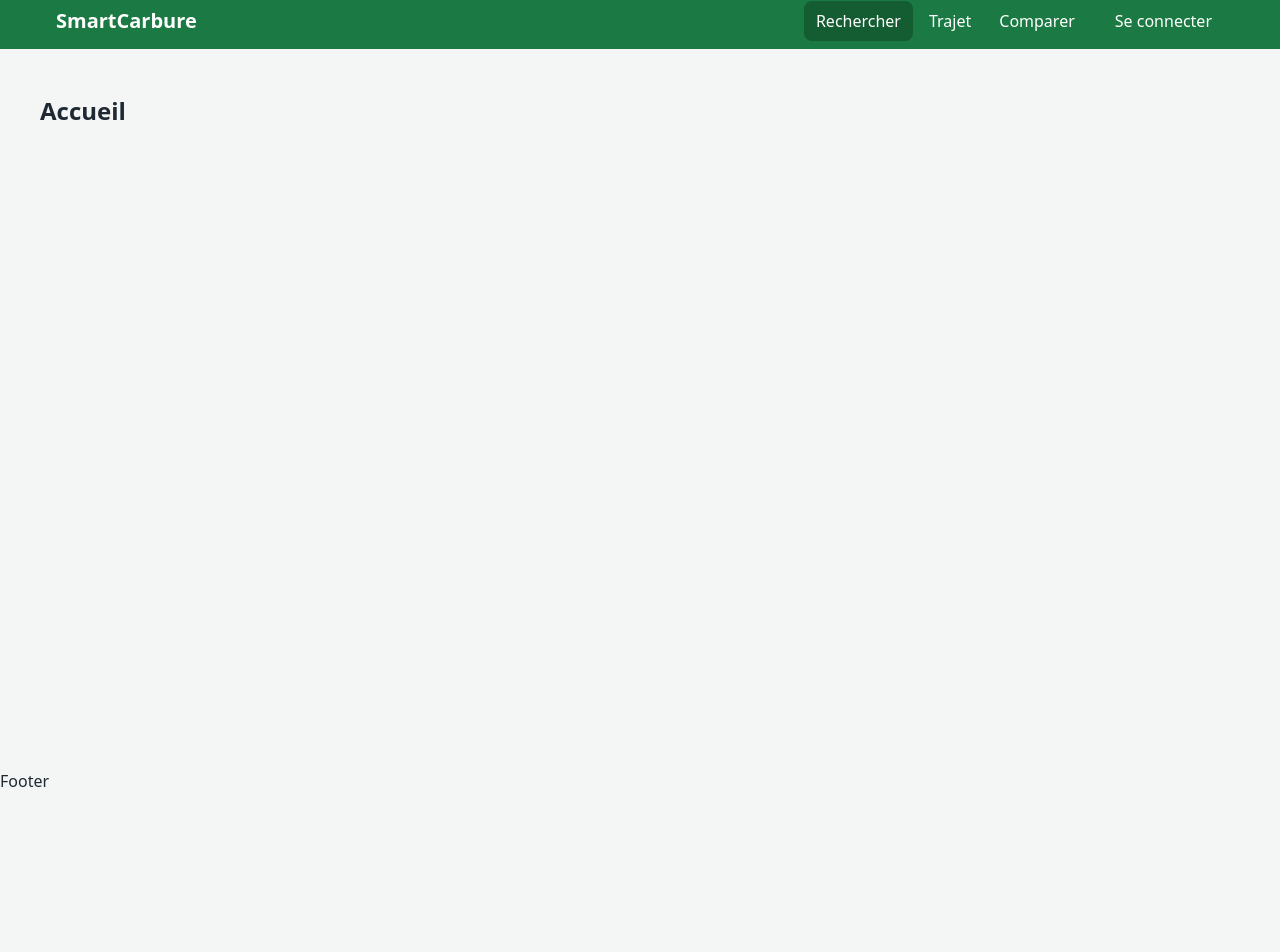
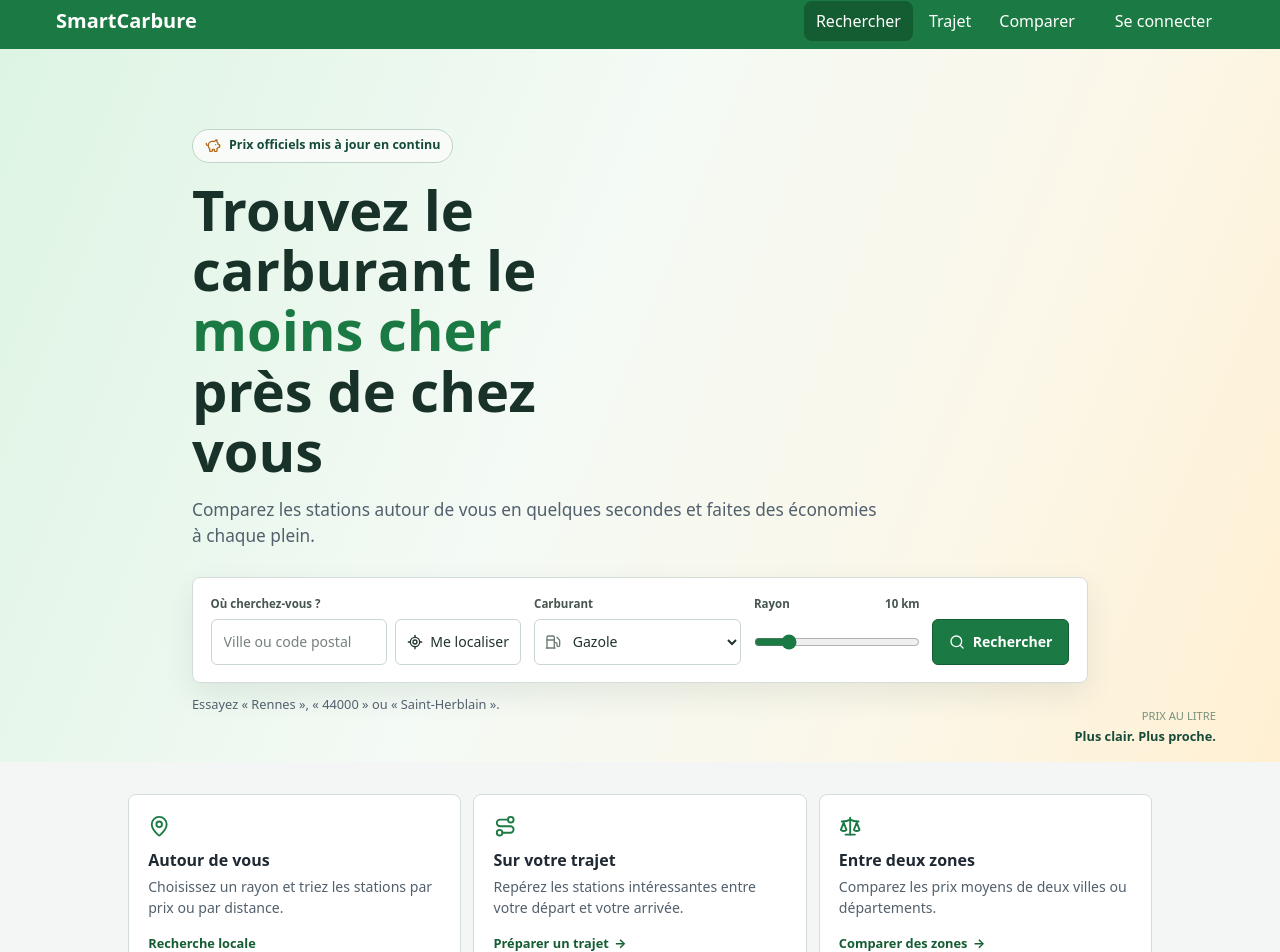
Before and after one commit to AdiyoFouad/SmartCarbure, a React (Vite) app in the folder frontend/: page / in a window 1280 px wide. Shown: the part 7-959 px from the top of the page. Before the commit the page ends 800 px from the top, so only its background shows below. Built offline with nearby package versions, Linux system fonts and the light colour scheme.

Commit message:
[L2-05] page d'accueil

```diff
--- a/frontend/src/index.css
+++ b/frontend/src/index.css
@@ -35,6 +35,10 @@
 *::before,
 *::after {
   box-sizing: border-box;
+}
+
+html {
+  overflow-x: hidden;
 }
 
 body {
--- a/frontend/src/pages/Accueil.css
+++ b/frontend/src/pages/Accueil.css
@@ -1 +1,190 @@
-/* Styles du composant Accueil. */
+.page-accueil {
+	--accueil-vert: #164b3b;
+	--accueil-vert-clair: #dcebe1;
+	--accueil-ambre: #e7a64b;
+	width: 100%;
+	padding: 0 0 var(--espace-6);
+}
+
+.accueil-hero {
+	position: relative;
+	overflow: hidden;
+	width: 100vw;
+	margin: calc(-1 * var(--espace-5)) 0 0 calc(50% - 50vw);
+	padding: clamp(2.5rem, 7vw, 5rem) var(--espace-4) 3rem;
+	background-color: #f3f7ef;
+	background-image: linear-gradient(112deg, #ddf4e3 0%, #f4faf5 43%, #fbf7e9 73%, #fff0d2 100%);
+}
+
+.accueil-hero__contenu {
+	position: relative;
+	z-index: 1;
+	width: min(100%, 56rem);
+	margin: 0 auto;
+}
+
+.accueil-hero__etiquette {
+	display: inline-flex;
+	align-items: center;
+	gap: var(--espace-2);
+	margin: 0 0 var(--espace-4);
+	padding: 0.4rem 0.75rem;
+	border: 1px solid #bfd4c6;
+	border-radius: 999px;
+	background: #f8fbf8;
+	color: var(--accueil-vert);
+	font-size: 0.78rem;
+	font-weight: 700;
+}
+
+.accueil-hero__etiquette svg {
+	width: 1rem;
+	height: 1rem;
+	color: #b66b19;
+}
+
+.accueil-hero h1 {
+	max-width: 13ch;
+	margin: 0;
+	color: #183229;
+	font-size: 2.25rem;
+	line-height: 1.08;
+}
+
+.accueil-hero h1 span {
+	color: var(--couleur-principale);
+}
+
+.accueil-hero__description {
+	max-width: 43rem;
+	margin: var(--espace-4) 0 0;
+	color: var(--couleur-texte-secondaire);
+	font-size: 1.08rem;
+}
+
+.accueil-hero__exemple {
+	margin: var(--espace-3) 0 0;
+	color: var(--couleur-texte-secondaire);
+	font-size: 0.8rem;
+}
+
+.accueil-hero__repere {
+	position: absolute;
+	right: max(1.5rem, calc((100vw - 72rem) / 2));
+	bottom: 1rem;
+	display: grid;
+	gap: 0.15rem;
+	color: rgb(22 75 59 / 58%);
+	font-size: 0.7rem;
+	text-align: right;
+	text-transform: uppercase;
+}
+
+.accueil-hero__repere strong {
+	color: var(--accueil-vert);
+	font-size: 0.8rem;
+	text-transform: none;
+}
+
+.accueil-options {
+	display: grid;
+	grid-template-columns: repeat(3, minmax(0, 1fr));
+	gap: var(--espace-3);
+	width: min(100%, 64rem);
+	margin: 2rem auto 0;
+}
+
+.accueil-option {
+	display: flex;
+	min-width: 0;
+	flex-direction: column;
+	align-items: flex-start;
+	padding: 1.2rem;
+	border: 1px solid var(--couleur-bordure);
+	border-radius: var(--rayon);
+	background: var(--couleur-surface);
+	color: inherit;
+	text-decoration: none;
+	transition: border-color 160ms ease, transform 160ms ease;
+}
+
+.accueil-option[href]:hover {
+	transform: translateY(-2px);
+	border-color: var(--couleur-principale);
+}
+
+.accueil-option > svg {
+	width: 1.4rem;
+	height: 1.4rem;
+	color: var(--couleur-principale);
+}
+
+.accueil-option__titre {
+	margin-top: 0.7rem;
+	font-weight: 700;
+}
+
+.accueil-option__texte {
+	margin-top: 0.25rem;
+	color: var(--couleur-texte-secondaire);
+	font-size: 0.88rem;
+}
+
+.accueil-option__action {
+	display: flex;
+	align-items: center;
+	gap: 0.35rem;
+	margin-top: auto;
+	padding-top: 1rem;
+	color: var(--couleur-principale-foncee);
+	font-size: 0.8rem;
+	font-weight: 700;
+}
+
+.accueil-note {
+	display: flex;
+	align-items: center;
+	justify-content: center;
+	gap: var(--espace-2);
+	margin: 1.5rem 0 0;
+	color: var(--couleur-texte-secondaire);
+	font-size: 0.78rem;
+}
+
+.accueil-note svg {
+	width: 0.95rem;
+	height: 0.95rem;
+}
+
+@media (max-width: 700px) {
+	.accueil-options {
+		grid-template-columns: 1fr;
+		max-width: 34rem;
+	}
+
+	.accueil-option {
+		min-height: 10rem;
+	}
+
+	.accueil-hero__repere {
+		display: none;
+	}
+}
+
+@media (min-width: 640px) {
+	.accueil-hero h1 {
+		font-size: 3rem;
+	}
+}
+
+@media (min-width: 900px) {
+	.accueil-hero h1 {
+		font-size: 3.5rem;
+	}
+}
+
+@media (prefers-reduced-motion: reduce) {
+	.accueil-option {
+		transition: none;
+	}
+}
--- a/frontend/src/pages/Accueil.jsx
+++ b/frontend/src/pages/Accueil.jsx
@@ -1,14 +1,74 @@
+import { Clock, MapPin, PiggyBank, Route as RouteIcon, Scale } from 'lucide-react';
+import { Link } from 'react-router-dom';
+import FormulaireRecherche from '../components/FormulaireRecherche';
 import './Accueil.css';
 
-/**
- * Page d'accueil (/) : présentation et formulaire de recherche.
- * TODO : à implémenter.
- */
 function Accueil() {
   return (
-    <section className="page-accueil">
-      <h1>Accueil</h1>
-    </section>
+    <div className="page-accueil">
+      <title>SmartCarbure – Trouvez le carburant le moins cher</title>
+      <meta
+        name="description"
+        content="Comparez les prix des carburants autour de vous, sur votre trajet ou entre deux villes."
+      />
+      <meta property="og:title" content="SmartCarbure – Trouvez le carburant le moins cher" />
+      <meta property="og:description" content="Comparez les prix des carburants autour de vous en France." />
+      <meta property="og:type" content="website" />
+      <meta name="twitter:card" content="summary_large_image" />
+
+      <section className="accueil-hero" aria-labelledby="accueil-titre">
+        <div className="accueil-hero__contenu">
+          <p className="accueil-hero__etiquette">
+            <PiggyBank aria-hidden="true" /> Prix officiels mis à jour en continu
+          </p>
+          <h1 id="accueil-titre">
+            Trouvez le carburant le <span>moins cher</span> près de chez vous
+          </h1>
+          <p className="accueil-hero__description">
+            Comparez les stations autour de vous en quelques secondes et faites des économies à chaque plein.
+          </p>
+          <FormulaireRecherche />
+          <p className="accueil-hero__exemple">
+            Essayez « Rennes », « 44000 » ou « Saint-Herblain ».
+          </p>
+        </div>
+        <div className="accueil-hero__repere" aria-hidden="true">
+          <span>Prix au litre</span>
+          <strong>Plus clair. Plus proche.</strong>
+        </div>
+      </section>
+
+      <section className="accueil-options" aria-label="Autres façons de comparer">
+        <div className="accueil-option accueil-option--rayon">
+          <MapPin aria-hidden="true" />
+          <span className="accueil-option__titre">Autour de vous</span>
+          <span className="accueil-option__texte">
+            Choisissez un rayon et triez les stations par prix ou par distance.
+          </span>
+          <span className="accueil-option__action">Recherche locale</span>
+        </div>
+        <Link to="/trajet" className="accueil-option">
+          <RouteIcon aria-hidden="true" />
+          <span className="accueil-option__titre">Sur votre trajet</span>
+          <span className="accueil-option__texte">
+            Repérez les stations intéressantes entre votre départ et votre arrivée.
+          </span>
+          <span className="accueil-option__action">Préparer un trajet <span aria-hidden="true">→</span></span>
+        </Link>
+        <Link to="/comparer" className="accueil-option">
+          <Scale aria-hidden="true" />
+          <span className="accueil-option__titre">Entre deux zones</span>
+          <span className="accueil-option__texte">
+            Comparez les prix moyens de deux villes ou départements.
+          </span>
+          <span className="accueil-option__action">Comparer des zones <span aria-hidden="true">→</span></span>
+        </Link>
+      </section>
+
+      <p className="accueil-note">
+        <Clock aria-hidden="true" /> Prix relevés par les stations, en euros par litre.
+      </p>
+    </div>
   );
 }
 
```
Also changed, not shown: 1 other file (tests, documents, lock files or other folders).
